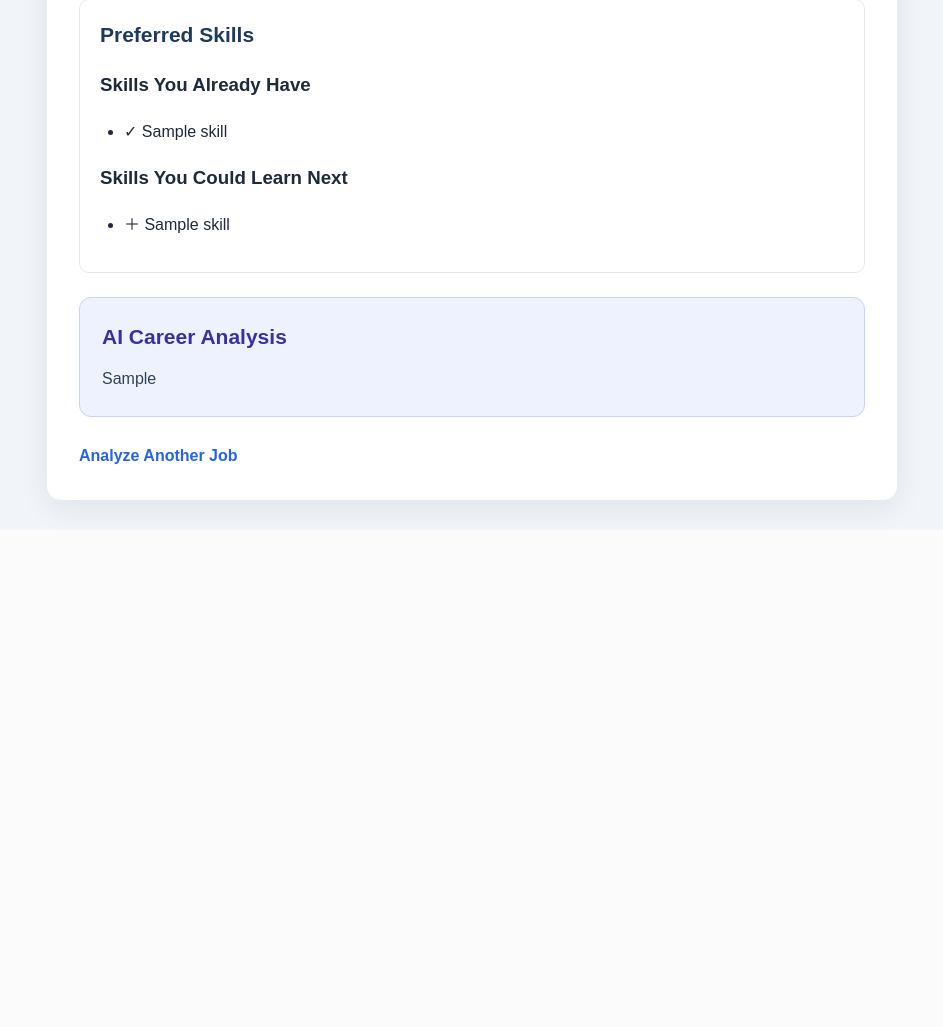
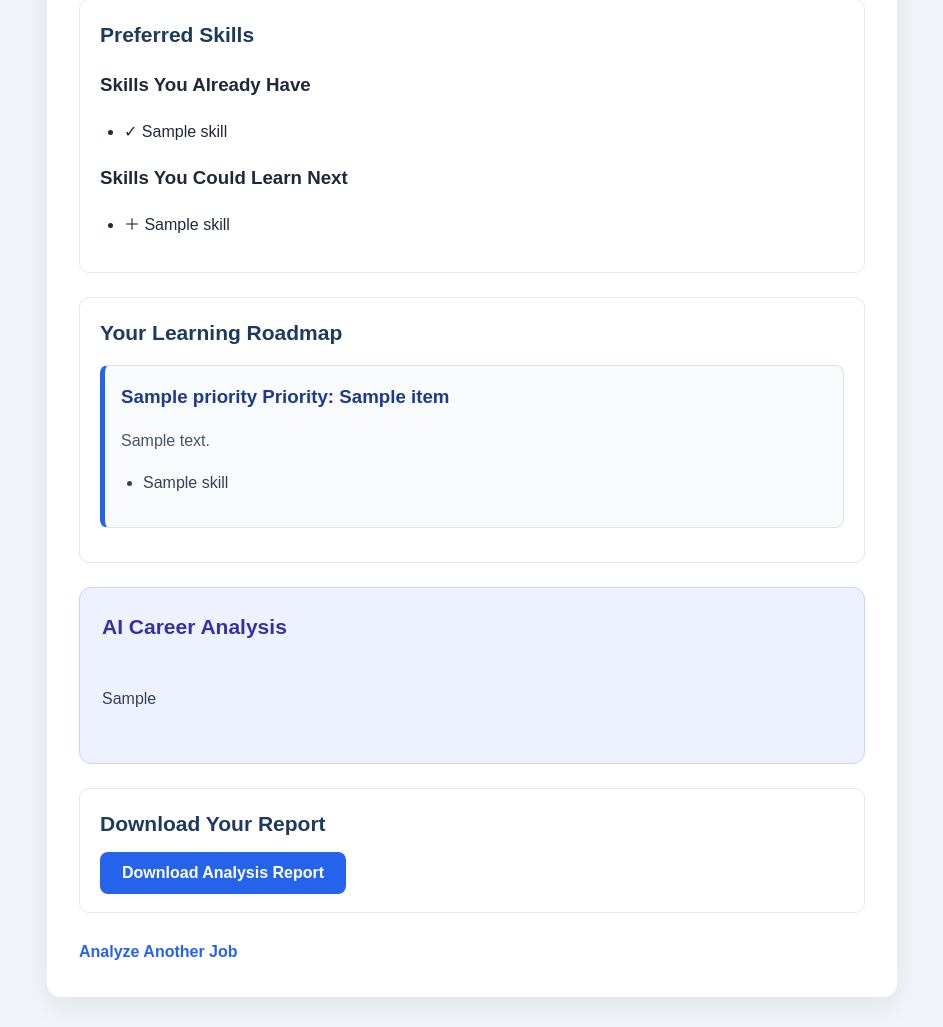
Before and after one commit to pendemmukund/AI-Job-Copilot, a Flask app: template templates/results.html in a window 1280 px wide. Shown: the part 640-1667 px from the top of the page, without its empty margins (168-1111 px from the left). Before the commit the page ends 1163 px from the top, so only its background shows below. Run offline with Flask 3, Linux system fonts and the light colour scheme; the template is opened without the code that fills it: most values are stand-ins (such as "Sample title", 1, 10 or a date in 2020); some libraries are stand-ins or nearby versions.

Commit message:
added downloadable job analysis report

```diff
--- a/app.py
+++ b/app.py
@@ -1,10 +1,12 @@
-
+import markdown
+from markupsafe import Markup
 from flask import Flask, render_template, request
 from PyPDF2 import PdfReader
 from werkzeug.utils import secure_filename
 import ollama
 import os
 import re
+from flask import Flask, render_template, request, make_response
 
 app = Flask(__name__)
 
@@ -371,6 +373,38 @@ def get_match_strength(match_percentage):
 
     return "Weak Match"
 
+def generate_learning_roadmap(missing_skills, missing_preferred_skills):
+    roadmap = []
+
+    priority_skills = sorted(missing_skills)
+    optional_skills = sorted(missing_preferred_skills)
+
+    if priority_skills:
+        roadmap.append({
+            "priority": "High",
+            "title": "Learn required skills",
+            "skills": priority_skills,
+            "description": "Focus on these skills first because they are required for the job."
+        })
+
+    if optional_skills:
+        roadmap.append({
+            "priority": "Medium",
+            "title": "Learn preferred skills",
+            "skills": optional_skills,
+            "description": "Study these after the required skills. They can strengthen your profile."
+        })
+
+    if not roadmap:
+        roadmap.append({
+            "priority": "Low",
+            "title": "Strengthen your existing skills",
+            "skills": [],
+            "description": "No missing skills were detected. Practise interview questions and build a project related to this role."
+        })
+
+    return roadmap
+
 
 # Generate AI career analysis using local Ollama
 
@@ -534,6 +568,11 @@ def home():
         # 5. Calculate resume strength
         match_strength = get_match_strength(match_percentage)
 
+        learning_roadmap = generate_learning_roadmap(
+            missing_skills,
+            missing_preferred_skills
+        )
+
         # 6. Generate AI analysis
         ai_analysis = generate_ai_analysis(
             matched_skills,
@@ -541,25 +580,46 @@ def home():
             match_percentage,
             matched_preferred_skills,
             missing_preferred_skills
+
+
+        )
+
+        ai_analysis_html = Markup(
+            markdown.markdown(ai_analysis)
         )
         # 7. Render results only after all variables are assigned
+
         return render_template(
             "results.html",
             matched_skills=sorted(matched_skills),
             missing_skills=sorted(missing_skills),
             match_percentage=match_percentage,
             match_strength=match_strength,
-            ai_analysis=ai_analysis,
-            matched_preferred_skills=sorted(
-                matched_preferred_skills
-            ),
-            missing_preferred_skills=sorted(
-                missing_preferred_skills
-            )
+            aai_analysis=ai_analysis_html,
+            matched_preferred_skills=sorted(matched_preferred_skills),
+            missing_preferred_skills=sorted(missing_preferred_skills),
+            learning_roadmap=learning_roadmap
         )
+
 
     return render_template("index.html")
 
 
+@app.route("/download-report", methods=["POST"])
+def download_report():
+    report = request.form.get("report", "")
+
+    if not report.strip():
+        return "No report content available.", 400
+
+    response = make_response(report)
+    response.headers["Content-Type"] = "text/plain; charset=utf-8"
+    response.headers["Content-Disposition"] = (
+        "attachment; filename=job_analysis_report.txt"
+    )
+
+    return response
+
+
 if __name__ == "__main__":
     app.run(debug=True)
--- a/static/css/style.css
+++ b/static/css/style.css
@@ -170,3 +170,41 @@ a:hover {
     width: 100%;
   }
 }
+
+/* Learning Roadmap */
+.roadmap-item {
+  background: #f8fafc;
+  border: 1px solid #dbe3ef;
+  border-left: 5px solid #2563eb;
+  border-radius: 8px;
+  padding: 16px;
+  margin: 16px 0;
+}
+
+.roadmap-item h3 {
+  color: #1e3a8a;
+  margin-top: 0;
+  margin-bottom: 10px;
+}
+
+.roadmap-item p {
+  color: #475569;
+  line-height: 1.6;
+}
+
+.roadmap-item ul {
+  padding-left: 22px;
+}
+
+.roadmap-item li {
+  margin-bottom: 8px;
+  color: #334155;
+}
+.ai-analysis-content pre {
+  white-space: pre-wrap;
+  overflow-wrap: anywhere;
+  font-family: inherit;
+  font-size: inherit;
+  line-height: 1.7;
+  margin: 0;
+}
--- a/templates/results.html
+++ b/templates/results.html
@@ -93,16 +93,95 @@
         {% endif %}
       </div>
 
+      <!-- Learning Roadmap -->
+      <div class="skills-section">
+        <h2>Your Learning Roadmap</h2>
+
+        {% for item in learning_roadmap %}
+        <div class="roadmap-item">
+          <h3>{{ item.priority }} Priority: {{ item.title }}</h3>
+          <p>{{ item.description }}</p>
+
+          {% if item.skills %}
+          <ul>
+            {% for skill in item.skills %}
+            <li>{{ skill }}</li>
+            {% endfor %}
+          </ul>
+          {% endif %}
+        </div>
+        {% endfor %}
+      </div>
+
       <!-- AI Career Analysis -->
       <div class="ai-analysis">
         <h2>AI Career Analysis</h2>
 
-        <div class="ai-analysis-content">{{ ai_analysis }}</div>
+        <div class="ai-analysis-content">
+          <pre>{{ ai_analysis }}</pre>
+        </div>
+      </div>
+
+      <!-- Download Analysis Report -->
+      <div class="skills-section">
+        <h2>Download Your Report</h2>
+
+        <form action="{{ url_for('download_report') }}" method="POST">
+          <textarea name="report" hidden>
+JOB ANALYSIS REPORT
+
+Skill Match: {{ match_percentage }}%
+Resume Strength: {{ match_strength }}
+
+MATCHED REQUIRED SKILLS:
+{% for skill in matched_skills %}
+- {{ skill }}
+{% else %}
+- No matching required skills
+{% endfor %}
+
+MISSING REQUIRED SKILLS:
+{% for skill in missing_skills %}
+- {{ skill }}
+{% else %}
+- No missing required skills
+{% endfor %}
+
+MATCHED PREFERRED SKILLS:
+{% for skill in matched_preferred_skills %}
+- {{ skill }}
+{% else %}
+- No matching preferred skills
+{% endfor %}
+
+MISSING PREFERRED SKILLS:
+{% for skill in missing_preferred_skills %}
+- {{ skill }}
+{% else %}
+- No missing preferred skills
+{% endfor %}
+
+LEARNING ROADMAP:
+{% for item in learning_roadmap %}
+{{ item.priority }} Priority: {{ item.title }}
+{{ item.description }}
+{% for skill in item.skills %}
+- {{ skill }}
+{% endfor %}
+{% endfor %}
+
+AI CAREER ANALYSIS:
+{{ ai_analysis }}
+</textarea
+          >
+
+          <button type="submit">Download Analysis Report</button>
+        </form>
       </div>
 
       <br />
 
-      <a href="/">Analyze Another Job</a>
+      <a href="{{ url_for('home') }}">Analyze Another Job</a>
     </div>
   </body>
 </html>
```
